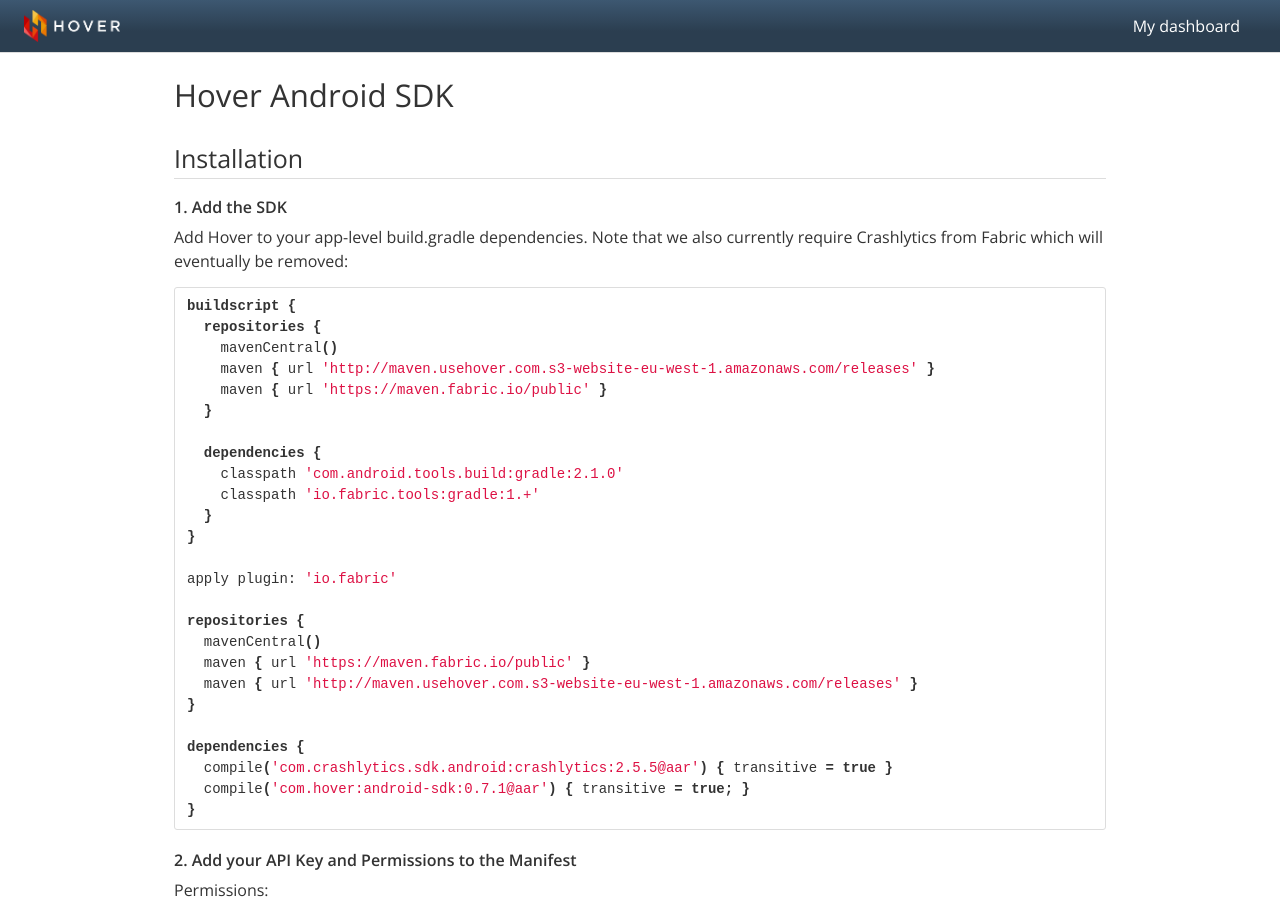
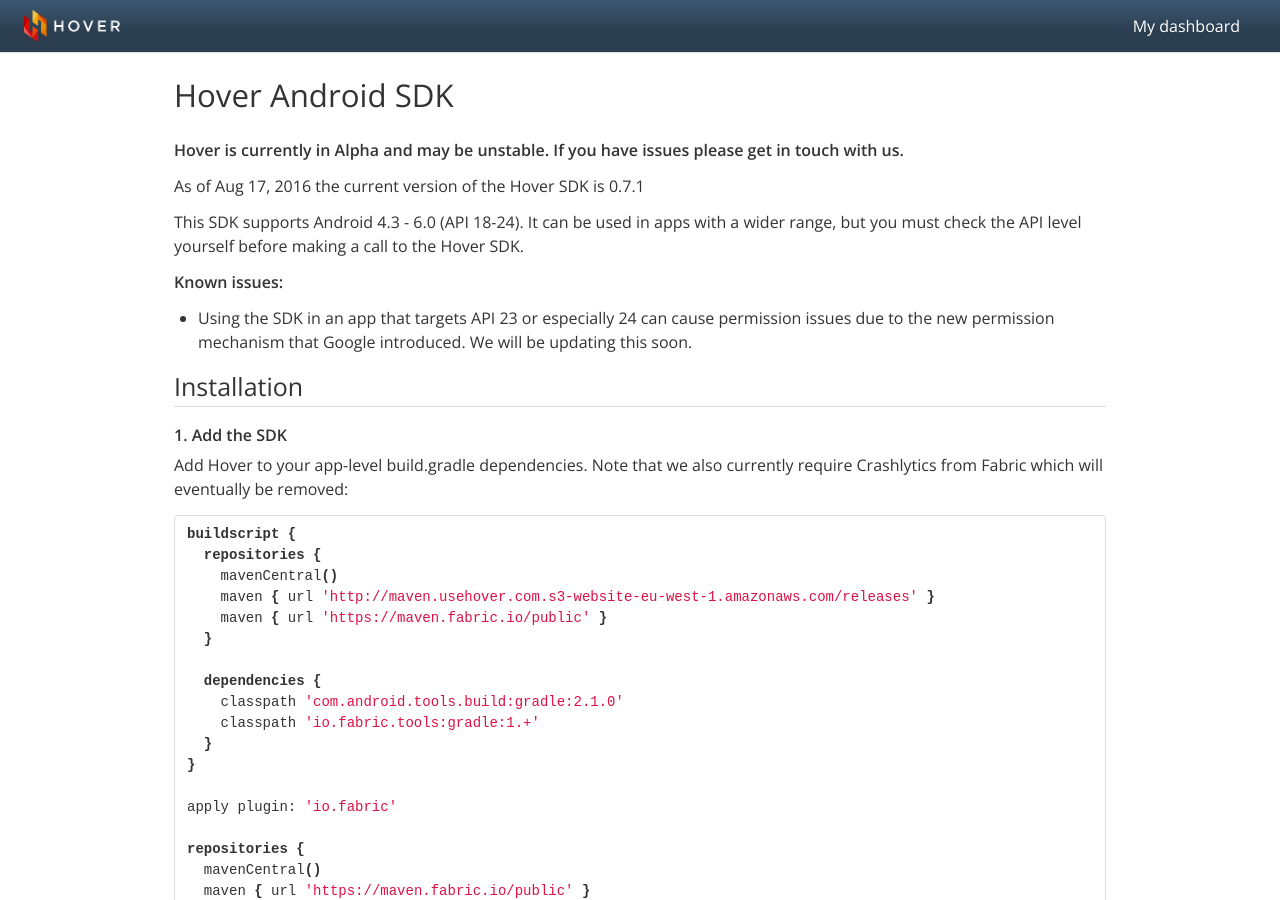
Before and after one commit to stephengacheru/usehover.github.io, a Jekyll site: the page built from index.md, in a window 1280 px wide and 900 px high. Built offline with Jekyll 4.4.1, drawn with Linux system fonts in a browser that asks for light colours.

Commit message:
Update index.md
Added Notes at the top about the current version and known issues.

```diff
--- a/index.md
+++ b/index.md
@@ -3,6 +3,15 @@ layout: default
 ---
 
 # Hover Android SDK
+
+**Hover is currently in Alpha and may be unstable. If you have issues please get in touch with us.**
+
+As of Aug 17, 2016 the current version of the Hover SDK is 0.7.1
+
+This SDK supports Android 4.3 - 6.0 (API 18-24). It can be used in apps with a wider range, but you must check the API level yourself before making a call to the Hover SDK.
+
+**Known issues:**
++ Using the SDK in an app that targets API 23 or especially 24 can cause permission issues due to the new permission mechanism that Google introduced. We will be updating this soon.
 
 ## Installation
 
```
